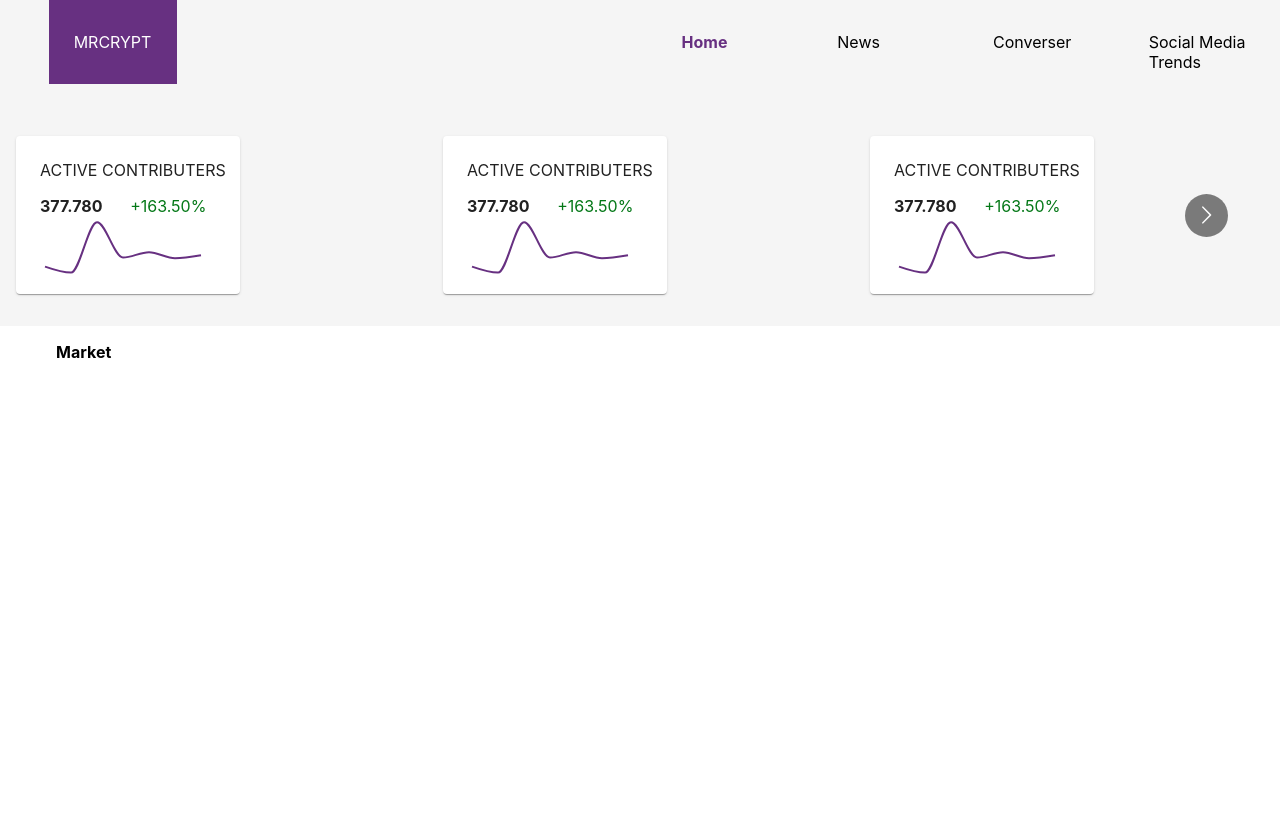
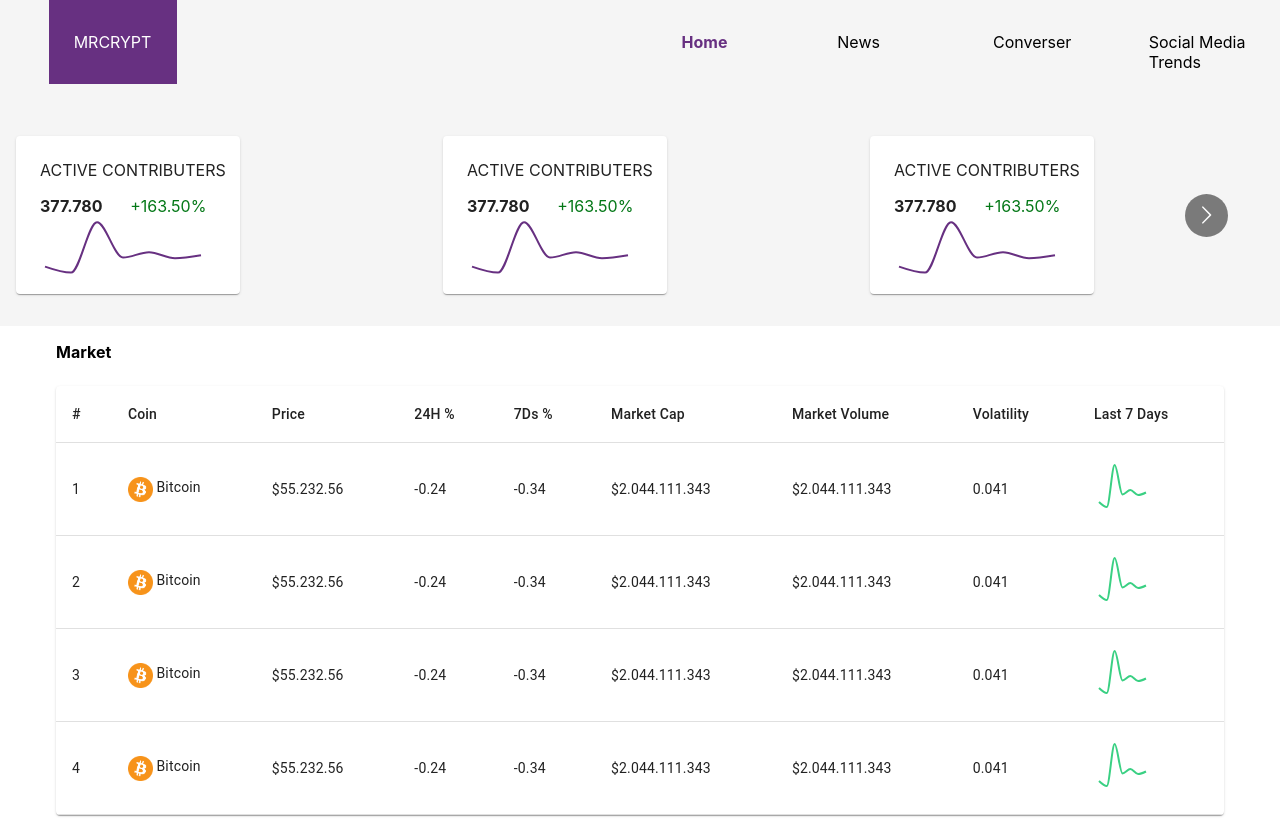
Before and after one commit to anamargaridarl/mrcrypt-lapd, a React (Create React App) app in the folder fe/: page /home in a window 1280 px wide. Before the commit the page ends 800 px from the top, so only its background shows below. Built offline with nearby package versions, Linux system fonts and the light colour scheme.

Commit message:
feat: started table

```diff
--- /dev/null
+++ b/fe/src/components/CoinTable.js
@@ -0,0 +1,166 @@
+import React from "react";
+
+//@core-material-ui
+import { makeStyles } from "@material-ui/core/styles";
+import Table from "@material-ui/core/Table";
+import TableBody from "@material-ui/core/TableBody";
+import TableCell from "@material-ui/core/TableCell";
+import TableContainer from "@material-ui/core/TableContainer";
+import TableHead from "@material-ui/core/TableHead";
+import TableRow from "@material-ui/core/TableRow";
+import Paper from "@material-ui/core/Paper";
+import Grid from "@material-ui/core/Grid";
+
+//@components
+import TinyChart from "./TinyChart";
+
+//@stylying
+import { lightGreen } from "../styles/colors";
+
+const useStyles = makeStyles({
+  table: {
+    minWidth: 650,
+  },
+});
+
+function createData(
+  nb,
+  coin,
+  coinimage,
+  price,
+  twentyfour,
+  seven,
+  cap,
+  volume,
+  volatility,
+  lastdays
+) {
+  return {
+    nb,
+    coin,
+    coinimage,
+    price,
+    twentyfour,
+    seven,
+    cap,
+    volume,
+    volatility,
+    lastdays,
+  };
+}
+
+const imageCoin = (
+  <img alt="Coin" width={"25px"} src={"./assets/bitcoin.png"} />
+);
+
+const rows = [
+  createData(
+    1,
+    "Bitcoin",
+    imageCoin,
+    "$55.232.56",
+    -0.24,
+    -0.34,
+    "$2.044.111.343",
+    "$2.044.111.343",
+    0.041,
+    <TinyChart
+      widthContainer={"50%"}
+      heightContainer={60}
+      strokeColor={lightGreen}
+    ></TinyChart>
+  ),
+  createData(
+    2,
+    "Bitcoin",
+    imageCoin,
+    "$55.232.56",
+    -0.24,
+    -0.34,
+    "$2.044.111.343",
+    "$2.044.111.343",
+    0.041,
+    <TinyChart
+      widthContainer={"50%"}
+      heightContainer={60}
+      strokeColor={lightGreen}
+    ></TinyChart>
+  ),
+  createData(
+    3,
+    "Bitcoin",
+    imageCoin,
+    "$55.232.56",
+    -0.24,
+    -0.34,
+    "$2.044.111.343",
+    "$2.044.111.343",
+    0.041,
+    <TinyChart
+      widthContainer={"50%"}
+      heightContainer={60}
+      strokeColor={lightGreen}
+    ></TinyChart>
+  ),
+  createData(
+    4,
+    "Bitcoin",
+    imageCoin,
+    "$55.232.56",
+    -0.24,
+    -0.34,
+    "$2.044.111.343",
+    "$2.044.111.343",
+    0.041,
+    <TinyChart
+      widthContainer={"50%"}
+      heightContainer={60}
+      strokeColor={lightGreen}
+    ></TinyChart>
+  ),
+];
+
+export default function BasicTable() {
+  const classes = useStyles();
+
+  return (
+    <TableContainer component={Paper}>
+      <Table className={classes.table} aria-label="simple table">
+        <TableHead>
+          <TableRow>
+            <TableCell>#</TableCell>
+            <TableCell align="left">Coin</TableCell>
+            <TableCell align="left">Price</TableCell>
+            <TableCell align="left">24H %</TableCell>
+            <TableCell align="left">7Ds %</TableCell>
+            <TableCell align="left">Market Cap</TableCell>
+            <TableCell align="left">Market Volume</TableCell>
+            <TableCell align="left">Volatility</TableCell>
+            <TableCell align="left">Last 7 Days</TableCell>
+          </TableRow>
+        </TableHead>
+        <TableBody>
+          {rows.map((row) => (
+            <TableRow key={row.nb}>
+              <TableCell component="th" scope="row">
+                {row.nb}
+              </TableCell>
+              <TableCell align="left">
+                <Grid container>
+                  {row.coinimage}&nbsp;{row.coin}
+                </Grid>
+              </TableCell>
+              <TableCell align="left">{row.price}</TableCell>
+              <TableCell align="left">{row.twentyfour}</TableCell>
+              <TableCell align="left">{row.seven}</TableCell>
+              <TableCell align="left">{row.cap}</TableCell>
+              <TableCell align="left">{row.volume}</TableCell>
+              <TableCell align="left">{row.volatility}</TableCell>
+              <TableCell align="left">{row.lastdays}</TableCell>
+            </TableRow>
+          ))}
+        </TableBody>
+      </Table>
+    </TableContainer>
+  );
+}
--- a/fe/src/components/HomeCarousel.js
+++ b/fe/src/components/HomeCarousel.js
@@ -6,11 +6,13 @@ import Grid from "@material-ui/core/Grid";
 
 //@components
 import TinyChart from "./TinyChart";
-import "react-multi-carousel/lib/styles.css";
 
 //@core-material-ui
 import { makeStyles } from "@material-ui/core/styles";
-import { grey, green } from "../styles/colors";
+
+//@stylying
+import "react-multi-carousel/lib/styles.css";
+import { grey, green, purple } from "../styles/colors";
 
 const responsive = {
   superLargeDesktop: {
@@ -99,7 +101,7 @@ function Item() {
             +163.50%
           </Grid>
         </Grid>
-        <TinyChart></TinyChart>
+        <TinyChart widthContainer={"80%"} heightContainer={70} strokeColor={purple}></TinyChart>
       </Grid>
     </Paper>
   );
--- a/fe/src/components/Link.js
+++ b/fe/src/components/Link.js
@@ -48,7 +48,7 @@ export default function Link({ url, name, tColor }) {
   return (
     <div
       onClick={() => {
-        if (name.toLowerCase() == "mrcrypt") history.push("/");
+        if (name.toLowerCase() === "mrcrypt") history.push("/");
         else history.push("/" + name.toLowerCase());
       }}
     >
--- a/fe/src/components/TinyChart.js
+++ b/fe/src/components/TinyChart.js
@@ -3,12 +3,11 @@ import { LineChart, Line, ResponsiveContainer } from "recharts";
 
 //@core-material-ui
 import { makeStyles } from "@material-ui/core/styles";
-import { purple } from "../styles/colors";
 
 const useStyles = makeStyles({
   chart: {
     "& path.recharts-curve": {
-      stroke: purple,
+      stroke: (props) => props.strokeColor,
     },
   },
 });
@@ -58,18 +57,24 @@ const data = [
   },
 ];
 
-export default function TinyChart() {
-  const { chart } = useStyles();
+export default function TinyChart({
+  widthContainer,
+  heightContainer,
+  strokeColor,
+}) {
+  const props = {
+    strokeColor: strokeColor,
+  };
+  const { chart } = useStyles(props);
 
   return (
-    <ResponsiveContainer width="80%" height={70}>
+    <ResponsiveContainer width={widthContainer} height={heightContainer}>
       <LineChart width={300} height={100} data={data}>
         <Line
           className={chart}
           type="monotone"
           dot={false}
           dataKey="pv"
-          stroke="#8884d8"
           strokeWidth={2}
         />
       </LineChart>
--- a/fe/src/pages/HomePage.js
+++ b/fe/src/pages/HomePage.js
@@ -3,6 +3,8 @@ import React from "react";
 //@components
 import HomeCarousel from "../components/HomeCarousel";
 import TopBar from "../components/TopBar";
+import CoinTable from "../components/CoinTable";
+import Container from "@material-ui/core/Container";
 
 //@stylying
 import { makeStyles } from "@material-ui/core/styles";
@@ -11,10 +13,13 @@ const useStyles = makeStyles({
   title: {
     margin: "1em 3.5em",
   },
+  table: {
+    padding: "0.5em 3.5em",
+  },
 });
 
 export default function HomePage() {
-  const { title } = useStyles();
+  const { title, table } = useStyles();
 
   return (
     <div>
@@ -24,6 +29,9 @@ export default function HomePage() {
         {" "}
         <b>Market</b>{" "}
       </p>
+      <Container className={table} maxWidth="false">
+        <CoinTable></CoinTable>
+      </Container>
     </div>
   );
 }
--- a/fe/src/styles/colors.js
+++ b/fe/src/styles/colors.js
@@ -3,6 +3,7 @@ const white = "#ffffff";
 const black = "#000000";
 const grey = "#F5F5F5";
 const green = "#047817"
+const lightGreen = "#3AD083"
 
 
-export { purple, white, black, grey, green};
+export { purple, white, black, grey, green,lightGreen};
```
Also changed, not shown: fe/public/assets/bitcoin.png (added).
